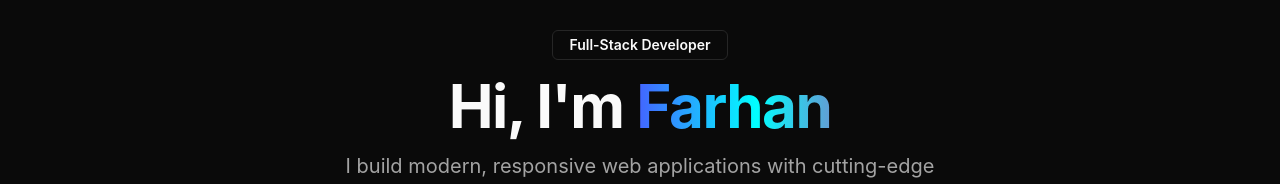
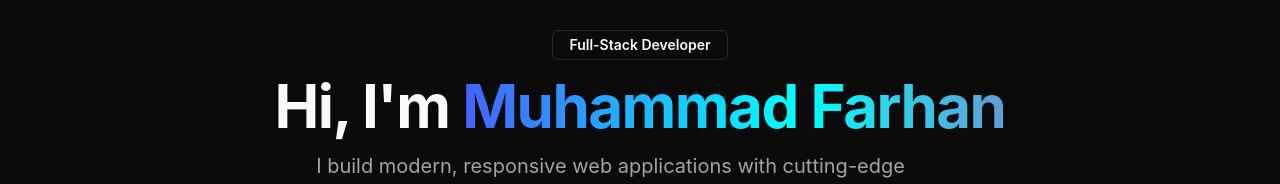
Before and after one commit to aan-cloud/portofolio, a React (Vite) app: page / in a window 1280 px wide. Shown: the part 131-315 px from the top of the page. Built offline with nearby package versions, Linux system fonts and the light colour scheme.

Commit message:
fix (home.tsx): change replace given name to fullname

```diff
--- a/src/pages/home.tsx
+++ b/src/pages/home.tsx
@@ -29,7 +29,7 @@
             Full-Stack Developer
           </Badge>
           <h1 className="text-4xl md:text-6xl font-bold tracking-tight">
-            Hi, I'm <span className="text-gradient">Farhan</span>
+            Hi, I'm <span className="text-gradient">Muhammad Farhan</span>
           </h1>
           <p className="text-xl text-muted-foreground max-w-2xl">
             I build modern, responsive web applications with cutting-edge technologies.
```
